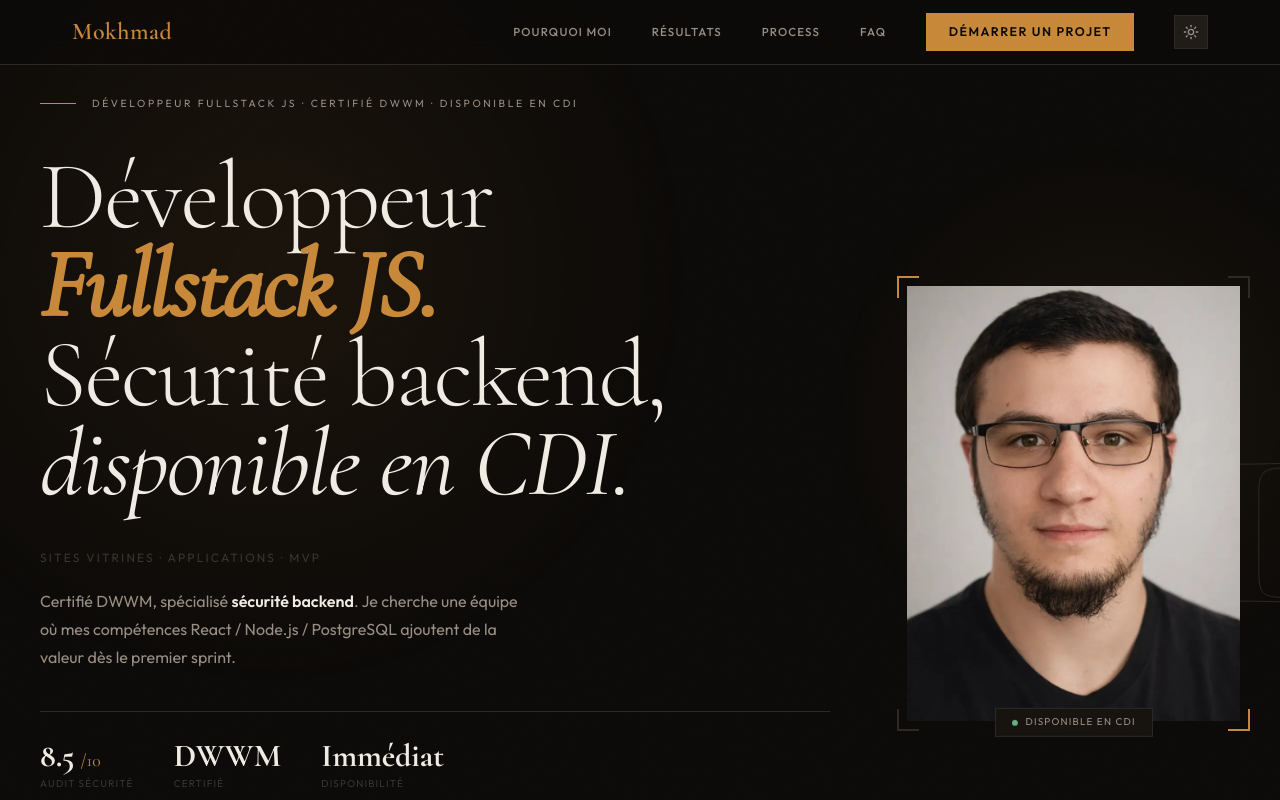
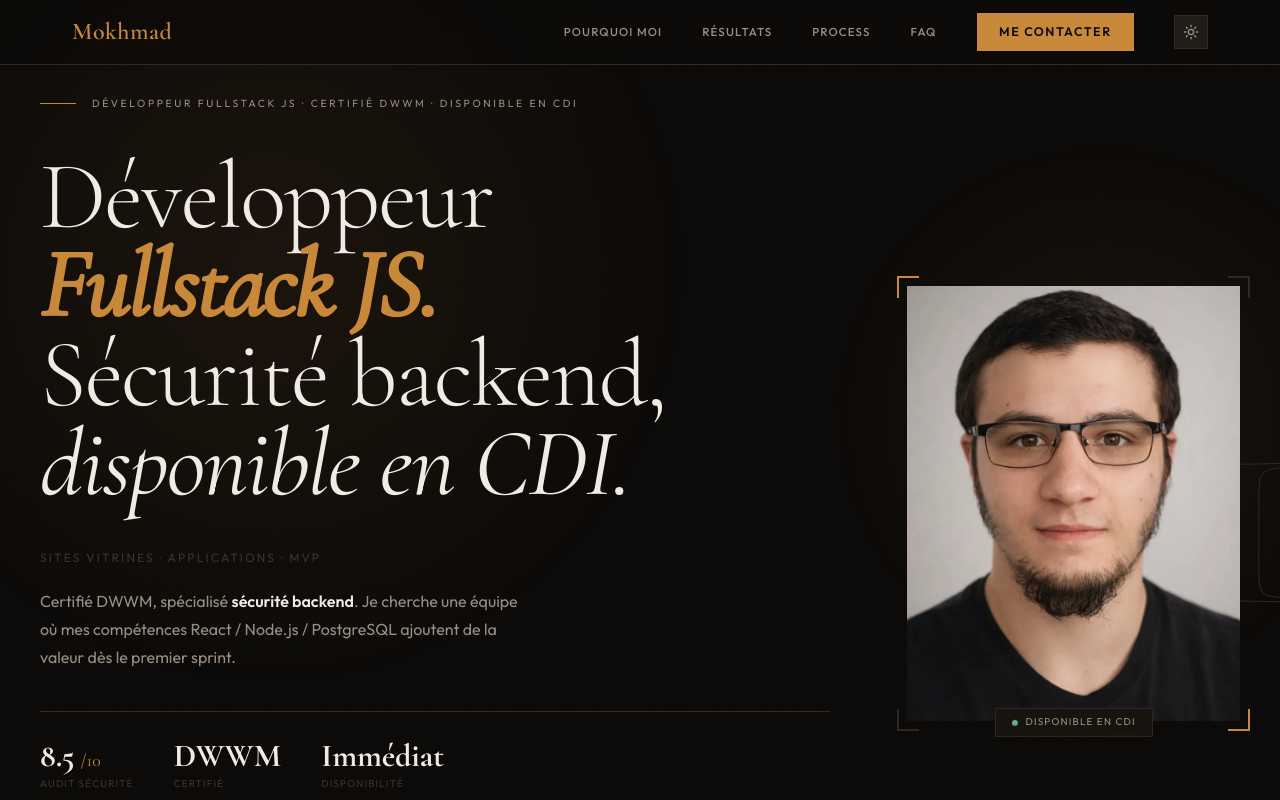
Before and after one commit to NMokhmad/business-portfolio, a React (Vite) app: page / in a window 1280 px wide. Shown: the top 800 px of the page. Built offline with nearby package versions, Linux system fonts and the light colour scheme.

Commit message:
feat(cdi): CTA navbar 'Démarrer un projet' → 'Me contacter'

```diff
--- a/src/components/Navbar.jsx
+++ b/src/components/Navbar.jsx
@@ -55,7 +55,7 @@ const Navbar = ({ darkMode, setDarkMode, mobileMenuOpen, setMobileMenuOpen, scro
               ))}
 
               <button onClick={scrollToContact} className="btn-gold" style={{ padding: '0.6rem 1.4rem' }}>
-                Démarrer un projet
+                Me contacter
               </button>
 
               <button
@@ -140,7 +140,7 @@ const Navbar = ({ darkMode, setDarkMode, mobileMenuOpen, setMobileMenuOpen, scro
               className="btn-gold"
               style={{ marginTop: '1rem', justifyContent: 'center' }}
             >
-              Démarrer un projet
+              Me contacter
             </button>
           </div>
         </div>
```
